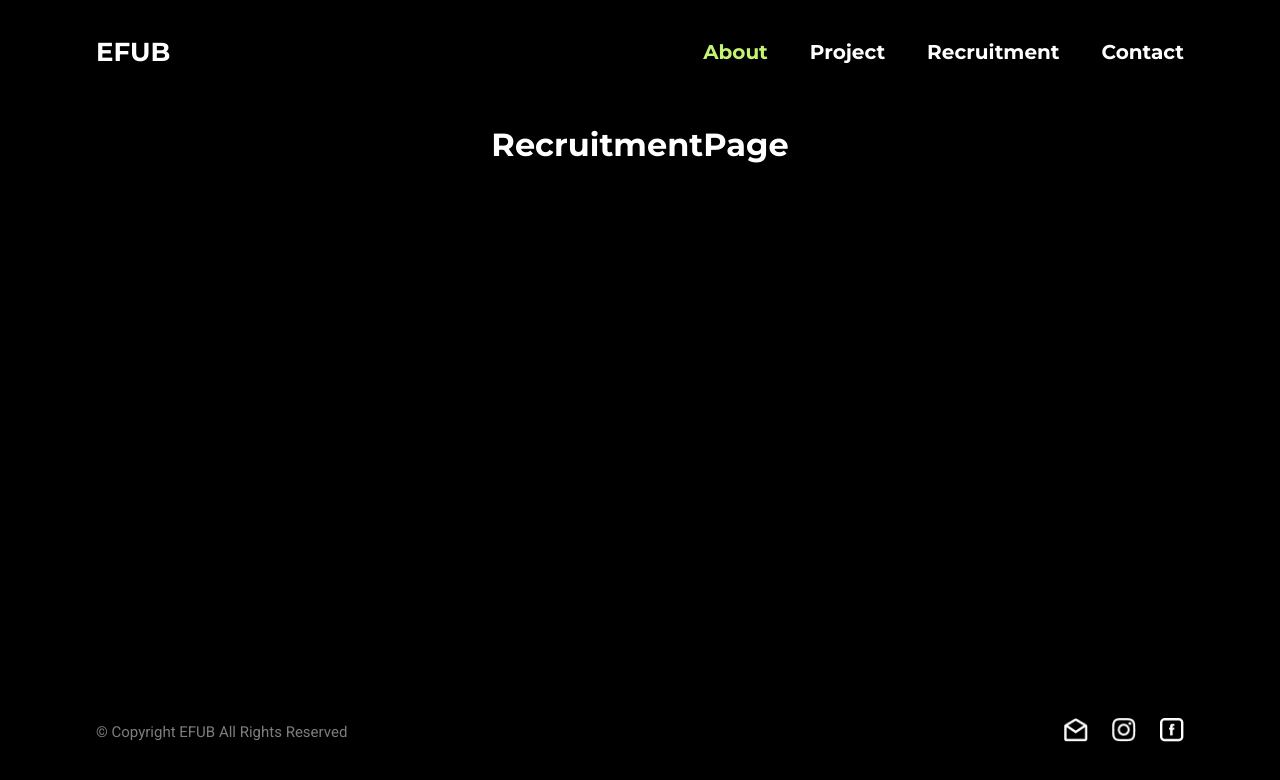
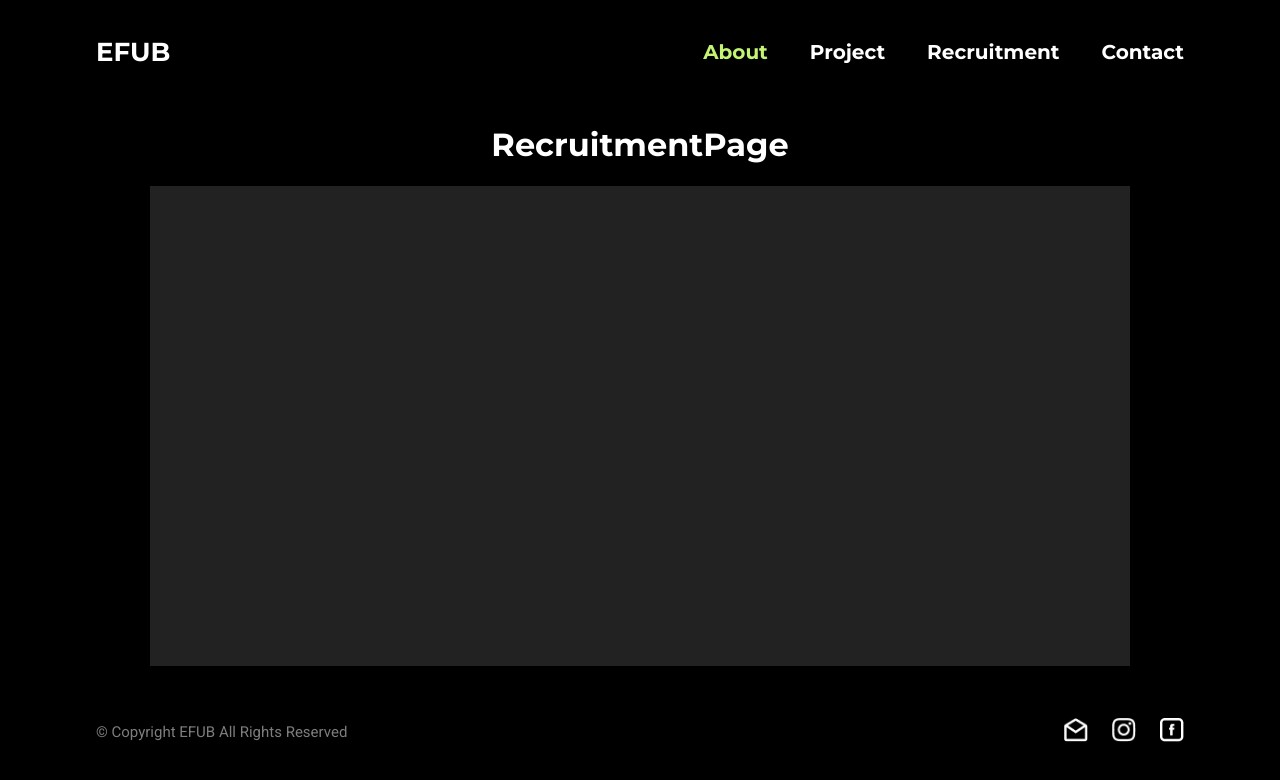
Before and after one commit to gdscewha-3rd/Project-EFUB, a React (Create React App) app in the folder efub-homepage/: page /recruitment in a window 1280 px wide. Shown: the top 780 px of the page. Built offline with nearby package versions, Linux system fonts and the light colour scheme.

Commit message:
recruitBox 생성

```diff
--- a/efub-homepage/src/pages/RecruitmentPage.js
+++ b/efub-homepage/src/pages/RecruitmentPage.js
@@ -1,11 +1,19 @@
-import React from 'react';
+import React from "react";
+import styled from "styled-components";
+
+const RecruitBox = styled.div`
+  width: 90%;
+  height: 30rem;
+  background-color: rgba(225, 225, 225, 0.15);
+`;
 
 const RecruitmentPage = () => {
-    return (
-        <>
-            <h1>RecruitmentPage</h1>
-        </>
-    );
+  return (
+    <>
+      <h1>RecruitmentPage</h1>
+      <RecruitBox />
+    </>
+  );
 };
 
 export default RecruitmentPage;
```
